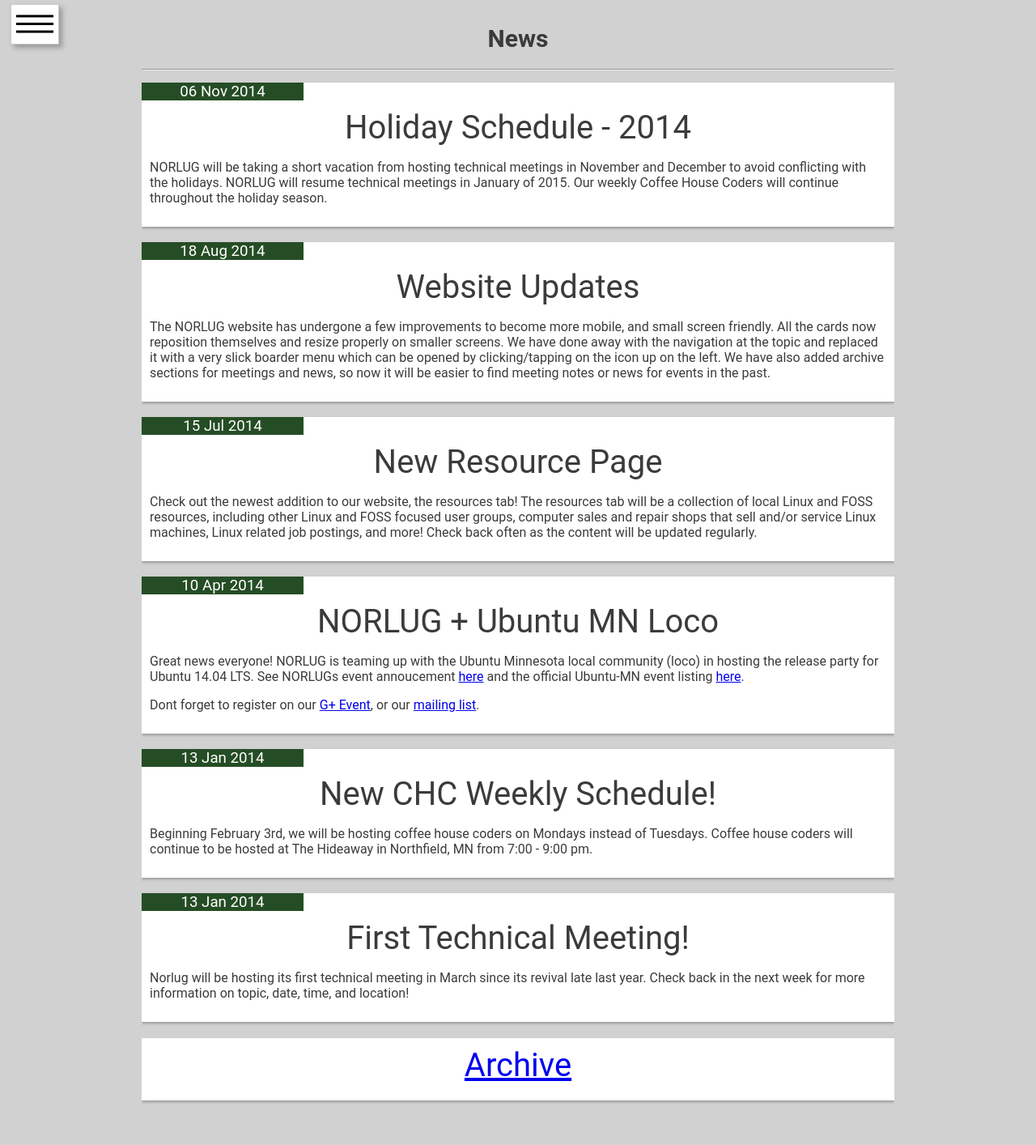
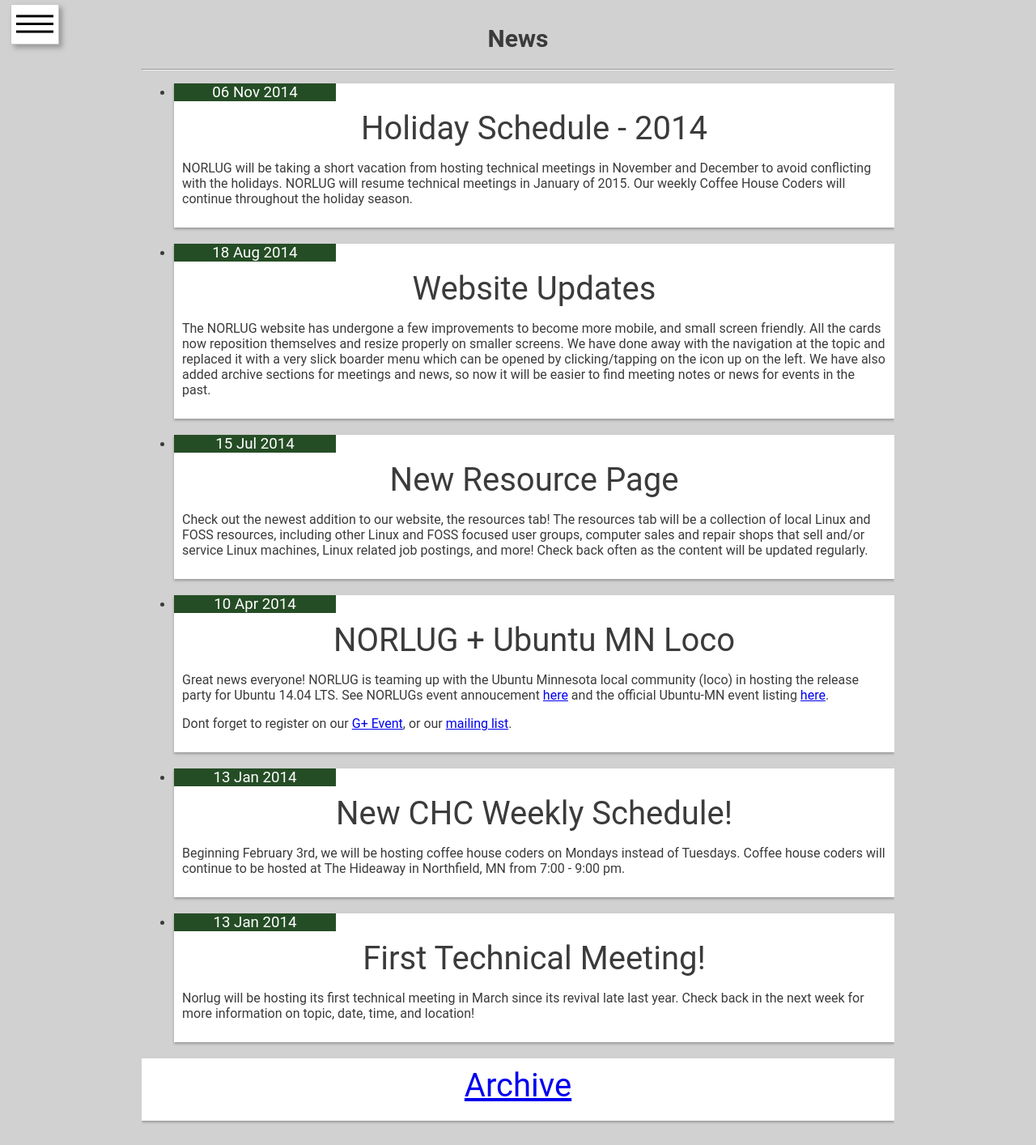
Before and after one commit to norlug/norlug.github.io, a Jekyll site: the page built from news/index.html, in a window 1280 px wide. Shown: the whole page at 81% size. Built offline with Jekyll 4.4.1, drawn with Linux system fonts in a browser that asks for light colours; before the commit the page ends 1389 px from its top, so only the background shows below that.

Commit message:
Removed old code

```diff
--- a/css/StyleSheetMain.css
+++ b/css/StyleSheetMain.css
@@ -80,12 +80,6 @@
 }
 
 /************  Blog Formatting ***********/
-.blogLanding{
-	list-style: none;
-	margin: -1px 0px 0px -40px;
-	padding: 0px;
-}
-
 .Address{
 	margin-top: 20px;
 }
```
